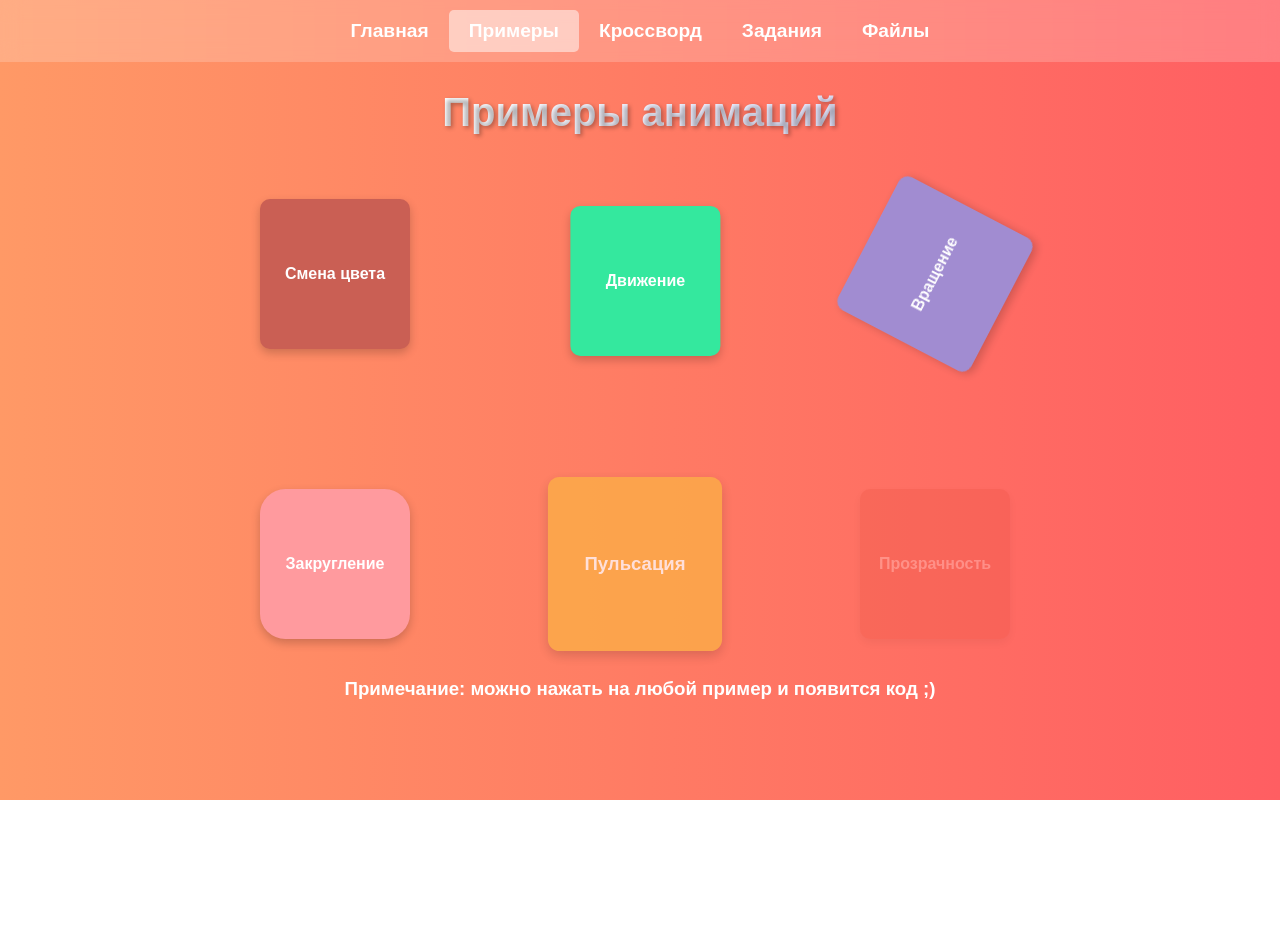
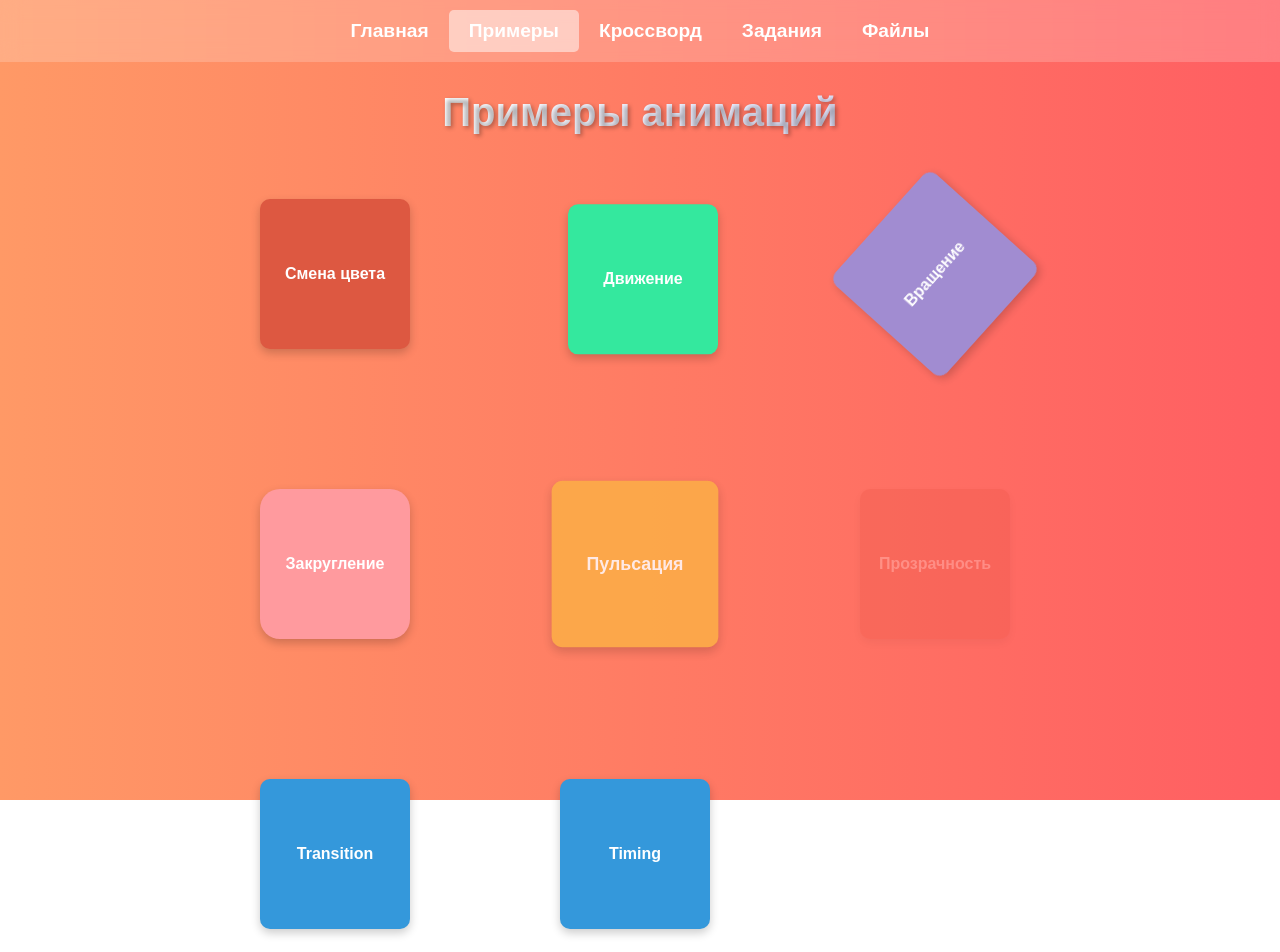
Before and after one commit to Arcadnick/ReportOnJavaScript, a React (Create React App) app: page /examples in a window 1280 px wide. Shown: the top 952 px of the page. Before the commit the page ends 800 px from the top, so only its background shows below. Built offline with nearby package versions, Linux system fonts and the light colour scheme.

Commit message:
add new animation + ref

```diff
--- a/src/pages/EasterEgg.js
+++ b/src/pages/EasterEgg.js
@@ -18,8 +18,9 @@
 
             {/* Баннер */}
             <div className="banner">
-                <p></p>
+                <p>Пока, Andrew Kornew...</p>
             </div>
+
         </div>
     );
 }
--- a/src/pages/Examples.js
+++ b/src/pages/Examples.js
@@ -63,6 +63,37 @@
     0% { opacity: 1; }
     100% { opacity: 0.2; }
 }`
+        },
+        {
+            id: 7,
+            name: "Transition",
+            className: "transition-box",
+            code: `.transition-box {
+  width: 100px;
+  height: 100px;
+  background-color: #3498db;
+  transition: transform 0.5s ease-in-out,
+  background-color 0.5s ease-in-out;
+}
+
+.transition-box:hover {
+  transform: scale(1.2) rotate(45deg);
+  background-color: #e74c3c;
+}`
+        },
+        {
+            id: 8,
+            name: "Timing",
+            className: "timing-ease",
+            code: `.timing-ease{
+    background-color: #3498db;
+    transition-timing-function: ease;
+    transition: transform 2s;
+}
+
+.timing-ease:hover{
+    transform: translateX(300px);
+}`
         }
     ];
 
--- a/src/pages/Files.js
+++ b/src/pages/Files.js
@@ -14,12 +14,12 @@
             name: "Доклад",
             pdf: "/.files/report.pdf",
             icon: "📔" },
-        examples: {
-            name: "Примеры",
-            pdf: "/.files/examples.pdf",
-            zip: "/.files/examples.zip",
-            icon: "💻"
-        }
+        // examples: {
+        //     name: "Примеры",
+        //     pdf: "/.files/examples.pdf",
+        //     zip: "/.files/examples.zip",
+        //     icon: "💻"
+        //}
     };
 
     const [selectedFile, setSelectedFile] = useState(null);
@@ -34,6 +34,8 @@
                 <Link to="/tasks" className="nav-link">Задания</Link>
                 <Link to="/files" className="nav-link active">Файлы</Link>
             </nav>
+
+            <h1 className="files-title">Разные файлики</h1>
 
             <div className="files-content">
                 {/* Левая панель с кнопками */}
--- a/src/styles/Examples.css
+++ b/src/styles/Examples.css
@@ -159,6 +159,31 @@
     100% { opacity: 0.2; }
 }
 
+/* 7. Transition */
+.transition-box {
+    /*width: 100px;*/
+    /*height: 100px;*/
+    background-color: #3498db;
+    transition: transform 0.5s ease-in-out,
+    background-color 0.5s ease-in-out;
+}
+
+.transition-box:hover {
+    transform: scale(1.2) rotate(45deg);
+    background-color: #e74c3c;
+}
+
+/*8. Timing function*/
+.timing-ease{
+    background-color: #3498db;
+    transition-timing-function: ease;
+    transition: transform 2s;
+}
+
+.timing-ease:hover{
+    transform: translateX(300px);
+}
+
 /* ======= Всплывающее окно ======= */
 .modal {
     position: fixed;
--- a/src/styles/Files.css
+++ b/src/styles/Files.css
@@ -9,12 +9,22 @@
     font-family: 'Arial', sans-serif;
 }
 
+.files-title {
+    font-size: 2.5rem;
+    margin-bottom: 1.5rem;
+    background: linear-gradient(120deg, #ffffff, #e6e6ff);
+    background-clip: text;
+    -webkit-background-clip: text;
+    color: transparent;
+    text-shadow: 2px 2px 4px rgba(0, 0, 0, 0.3);
+    margin-top: 90px;
+}
+
 /* Основной контент */
 .files-content {
     display: flex;
     width: 80%;
     height: 80vh;
-    margin-top: 90px;
 }
 
 /* Левая панель */
```
Also changed, not shown: 3 other files (tests, documents, lock files or other folders).
